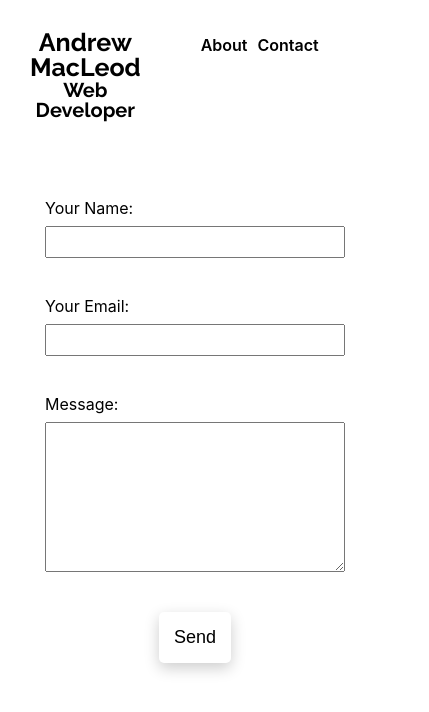
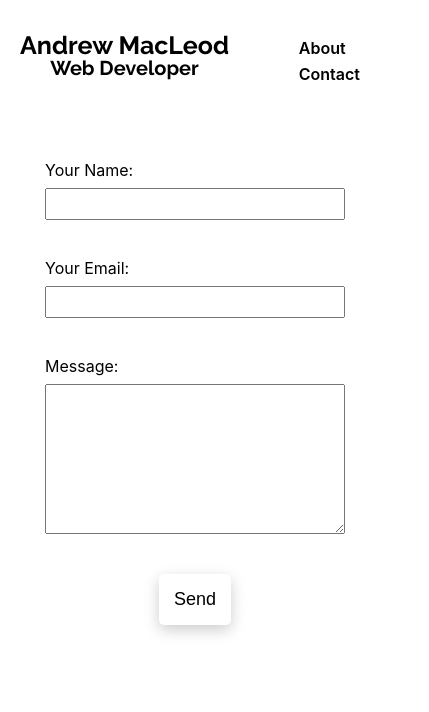
Before and after one commit to a6macleod/portfolio-page, a React (Create React App) app: page /contact in a window 390 px wide. Shown: the top 712 px of the page, 429 px wide, since content can reach past the window. Built offline with nearby package versions, Linux system fonts and the light colour scheme.

Commit message:
Style header and form for responsiveness

```diff
--- a/src/App.css
+++ b/src/App.css
@@ -38,11 +38,35 @@ h2 {
 
 .titleContainer,
 .header nav {
-  padding: 30px;
+  padding-top: 30px;
+  padding-left: 30px;
+  padding-bottom: 30px;
 }
 
 .header nav {
   padding-right: 100px;
+}
+
+@media (max-width: 600px) {
+  .header nav {
+    padding-right: 30px;
+  }
+}
+
+@media (max-width: 430px) {
+  .titleContainer,
+  .header nav {
+    padding-left: 20px;
+    padding-right: 20px;
+  }
+
+  .header nav ul {
+    flex-direction: column;
+  }
+
+  .header nav li {
+    padding-top: 10px;
+  }
 }
 
 .header nav ul {
@@ -188,6 +212,12 @@ h2 {
   width: 300px;
 }
 
+@media (max-width: 350px) {
+  .formContainer {
+    width: 250px;
+  }
+}
+
 form {
   display: flex;
   flex-direction: column;
```
